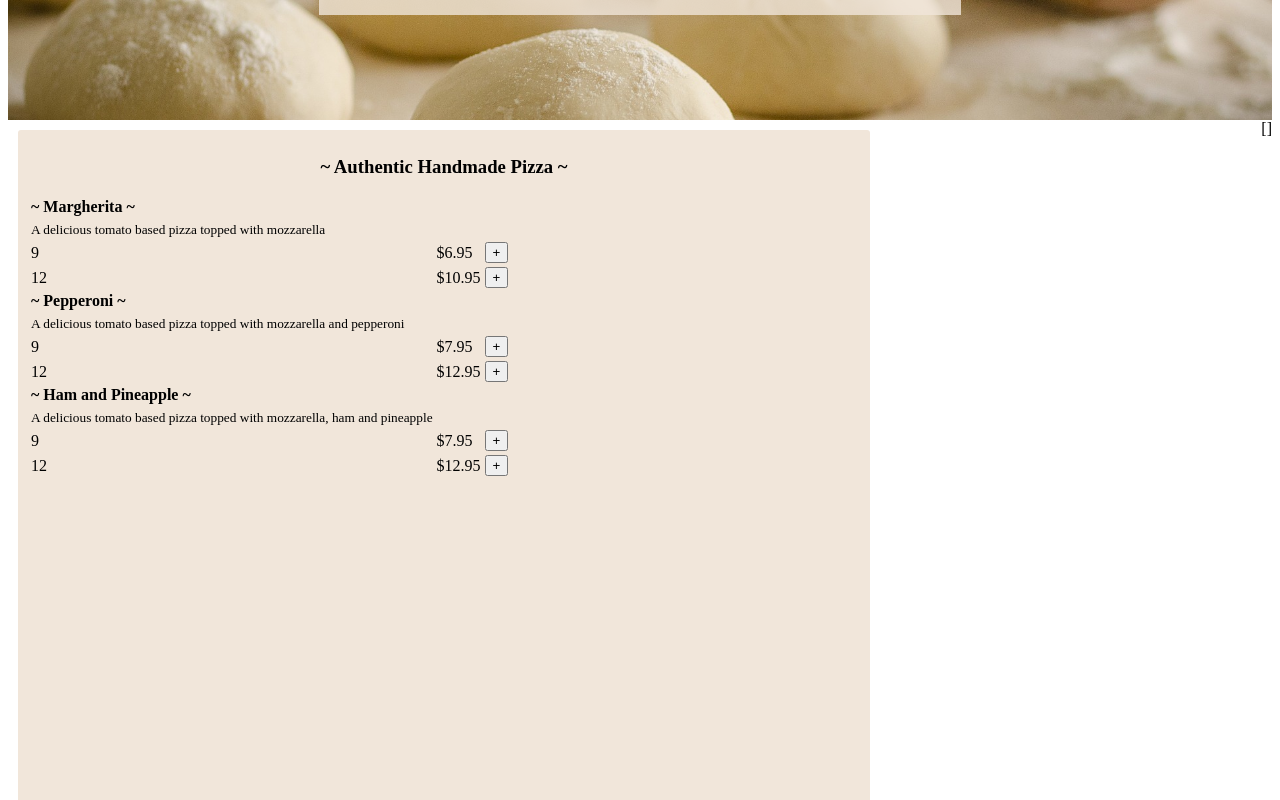
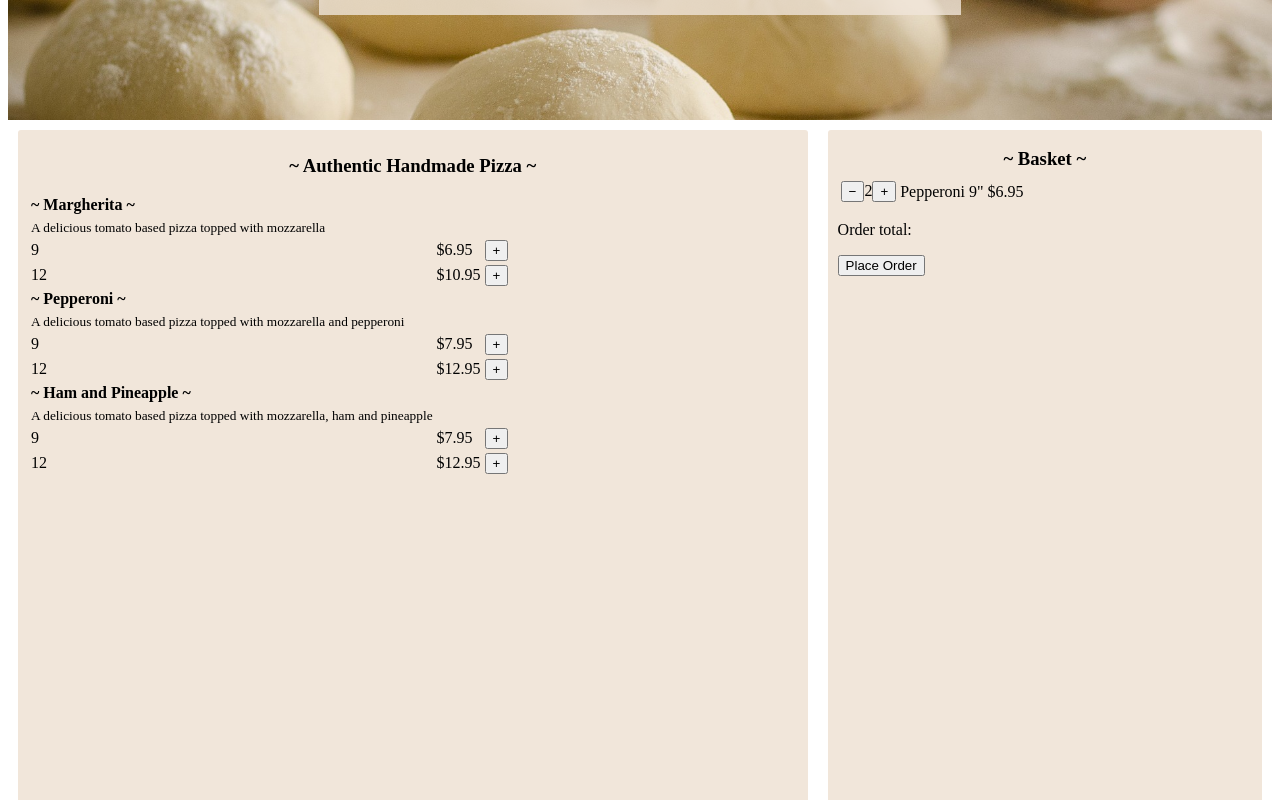
Before and after one commit to kmyles82/Pizza-Planet-2020, a Vue app: page / in a window 1280 px wide. Shown: the part 660-1460 px from the top of the page. Built offline with nearby package versions, Linux system fonts and the light colour scheme.

Commit message:
added shopping basket

```diff
--- a/src/components/Menu.vue
+++ b/src/components/Menu.vue
@@ -1,3 +1,4 @@
+/* eslint-disable prettier/prettier */
 /* eslint-disable */
 
 <template>
@@ -21,13 +22,39 @@
             <td>{{ option.size }}</td>
             <td>${{ option.price }}</td>
             <td>
-              <button type="button" class="btn_green" @click="addToBasket(item, option)">+</button>
+              <button
+                type="button"
+                class="btn_green"
+                @click="addToBasket(item, option)"
+              >
+                +
+              </button>
             </td>
           </tr>
         </tbody>
       </table>
     </div>
-    {{basket}}
+    <!-- shopping basket -->
+    <div class="basket">
+      <h3>~ Basket ~</h3>
+      <table>
+        <tbody>
+          <tr>
+            <td>
+              <button class="btn_green">&#8722;</button>
+              <span>2</span>
+              <button class="btn_green">&#43;</button>
+            </td>
+            <td>
+              Pepperoni 9"
+            </td>
+            <td>$6.95</td>
+          </tr>
+        </tbody>
+      </table>
+      <p>Order total:</p>
+      <button class="btn_green">Place Order</button>
+    </div>
   </div>
 </template>
 
@@ -92,14 +119,15 @@ export default {
       );
 
       if (pizzaExist) {
-        pizzaExist.quantiy++;
+        pizzaExist.quantity++;
         return;
       }
+
       this.basket.push({
         name: item.name,
         price: item.price,
         size: option.size,
-        quantiy: 1
+        quantity: 1
       });
     }
   }
@@ -116,7 +144,7 @@ h3 {
   flex-direction: column;
 }
 
-.menu {
+.menu, .basket {
   background: #f1e6da;
   border-radius: 3px;
   height: 100vh;
@@ -133,5 +161,9 @@ h3 {
   .menu {
     width: 65vw;
   }
+
+  .basket{
+    width: 35vw;
+  }
 }
 </style>
```
